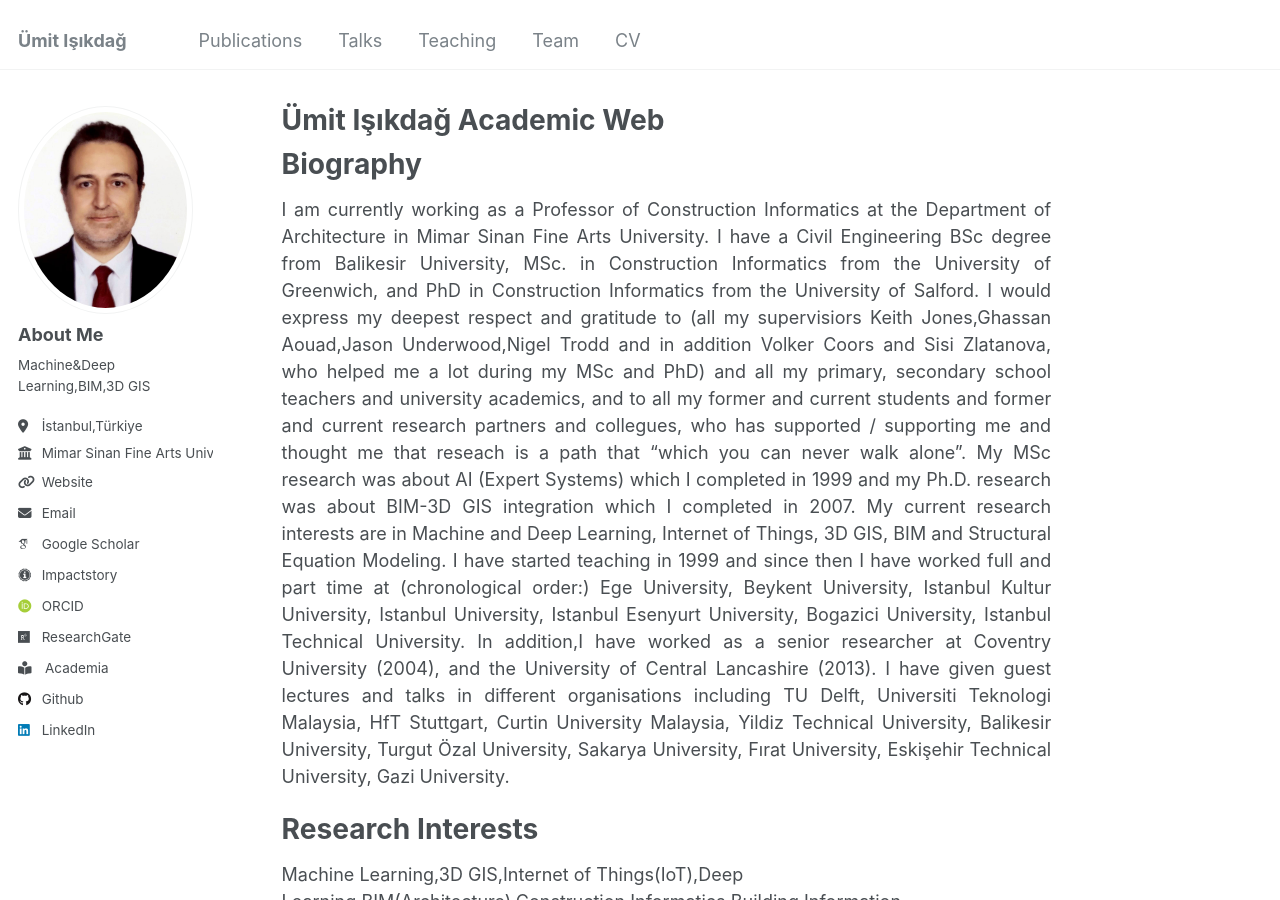
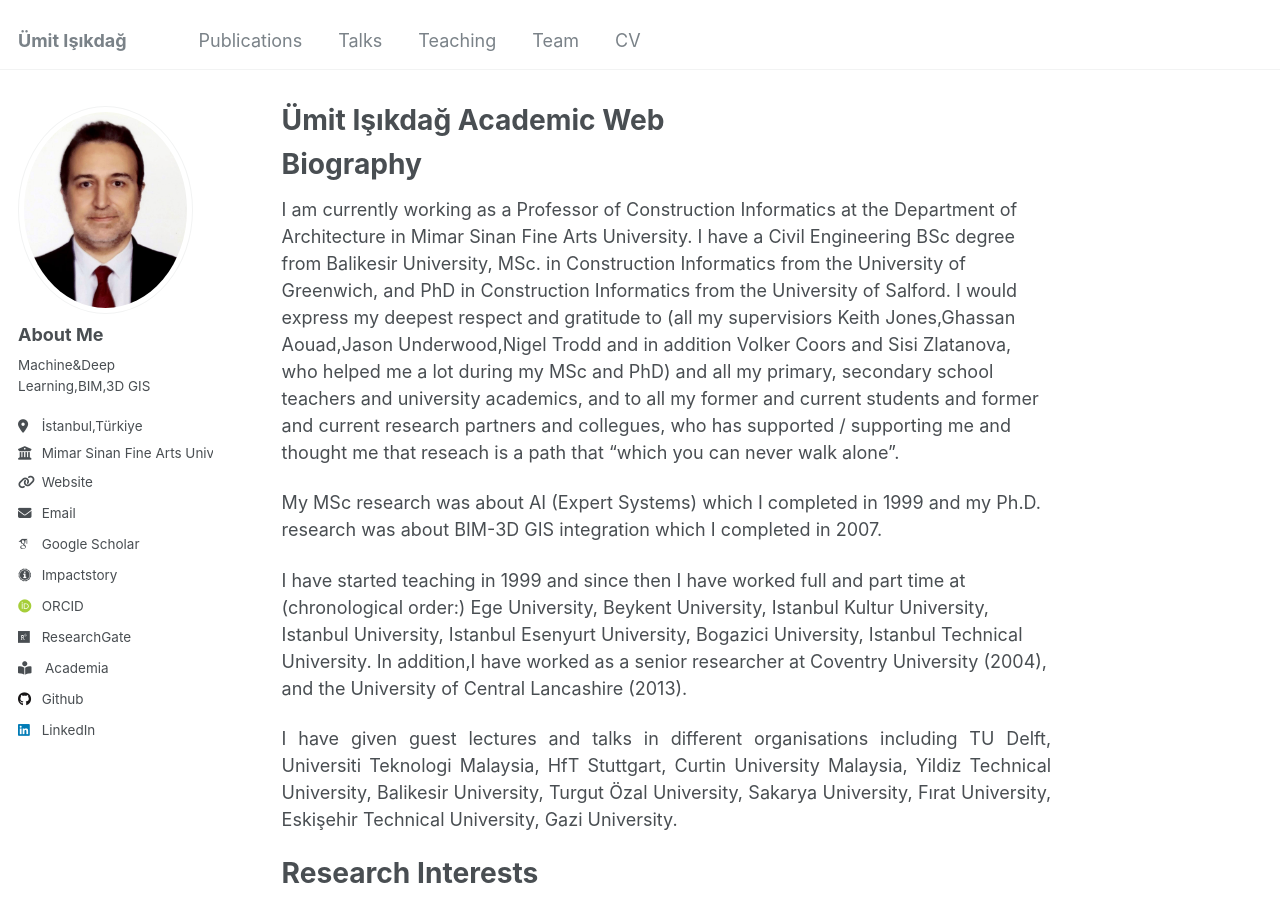
Before and after one commit to uisikdag/uisikdag.github.io, a Jekyll site: the page built from _pages/about.md, in a window 1280 px wide and 900 px high. Built offline with Jekyll 4.4.1, drawn with Linux system fonts in a browser that asks for light colours; some web fonts are replaced.

Commit message:
Update about.md

```diff
--- a/_pages/about.md
+++ b/_pages/about.md
@@ -11,9 +11,27 @@ Biography
 ======
 I am currently working as a Professor of Construction Informatics at the Department of Architecture in Mimar Sinan Fine Arts University.
 I have a Civil Engineering BSc degree from Balikesir University, MSc. in Construction Informatics from the University of Greenwich,
-and PhD in Construction Informatics from the University of Salford. I would express my deepest respect and gratitude
-to (all my supervisiors Keith Jones,Ghassan Aouad,Jason Underwood,Nigel Trodd and in addition
-Volker Coors and Sisi Zlatanova, who helped me a lot during my MSc and PhD) and all my primary, secondary school teachers and university academics, and to all my former and current students and former and current research partners and collegues, who has supported / supporting me and thought me that reseach is a path that "which you can never walk alone". My MSc research was about AI (Expert Systems) which I completed in 1999 and my Ph.D. research was about BIM-3D GIS integration which I completed in 2007. My current research interests are in Machine and Deep Learning, Internet of Things, 3D GIS, BIM and Structural Equation Modeling. I have started teaching in 1999 and since then I have worked full and part time at (chronological order:) Ege University, Beykent University, Istanbul Kultur University, Istanbul University, Istanbul Esenyurt University, Bogazici University, Istanbul Technical University. In addition,I have worked as a senior researcher at Coventry University (2004), and the University of Central Lancashire (2013). I have given guest lectures and talks in different organisations including TU Delft, Universiti Teknologi Malaysia, HfT Stuttgart, Curtin University Malaysia, Yildiz Technical University, Balikesir University, Turgut Özal University, Sakarya University, Fırat University, Eskişehir Technical University, Gazi University.
+and PhD in Construction Informatics from the University of Salford.
+I would express my deepest respect and gratitude to (all my supervisiors Keith Jones,Ghassan Aouad,Jason Underwood,Nigel Trodd and
+in addition Volker Coors and Sisi Zlatanova, who helped me a lot during my MSc and PhD) and
+all my primary, secondary school teachers and university academics,
+and to all my former and current students and former and current research partners and collegues,
+who has supported / supporting me and thought me that reseach is a path
+that "which you can never walk alone".
+
+My MSc research was about AI (Expert Systems) which I completed in 1999 and
+my Ph.D. research was about BIM-3D GIS integration which I completed in 2007.
+
+
+I have started teaching in 1999 and since then I have worked full and part time at (chronological order:)
+Ege University, Beykent University, Istanbul Kultur University, Istanbul University, Istanbul Esenyurt University,
+Bogazici University, Istanbul Technical University. In addition,I have worked as a senior researcher at Coventry University (2004),
+and the University of Central Lancashire (2013).
+
+I have given guest lectures and talks in different organisations including
+TU Delft, Universiti Teknologi Malaysia, HfT Stuttgart,
+Curtin University Malaysia, Yildiz Technical University,
+Balikesir University, Turgut Özal University, Sakarya University, Fırat University, Eskişehir Technical University, Gazi University.
 {: style="text-align: justify;"}
 
 Research Interests
```
